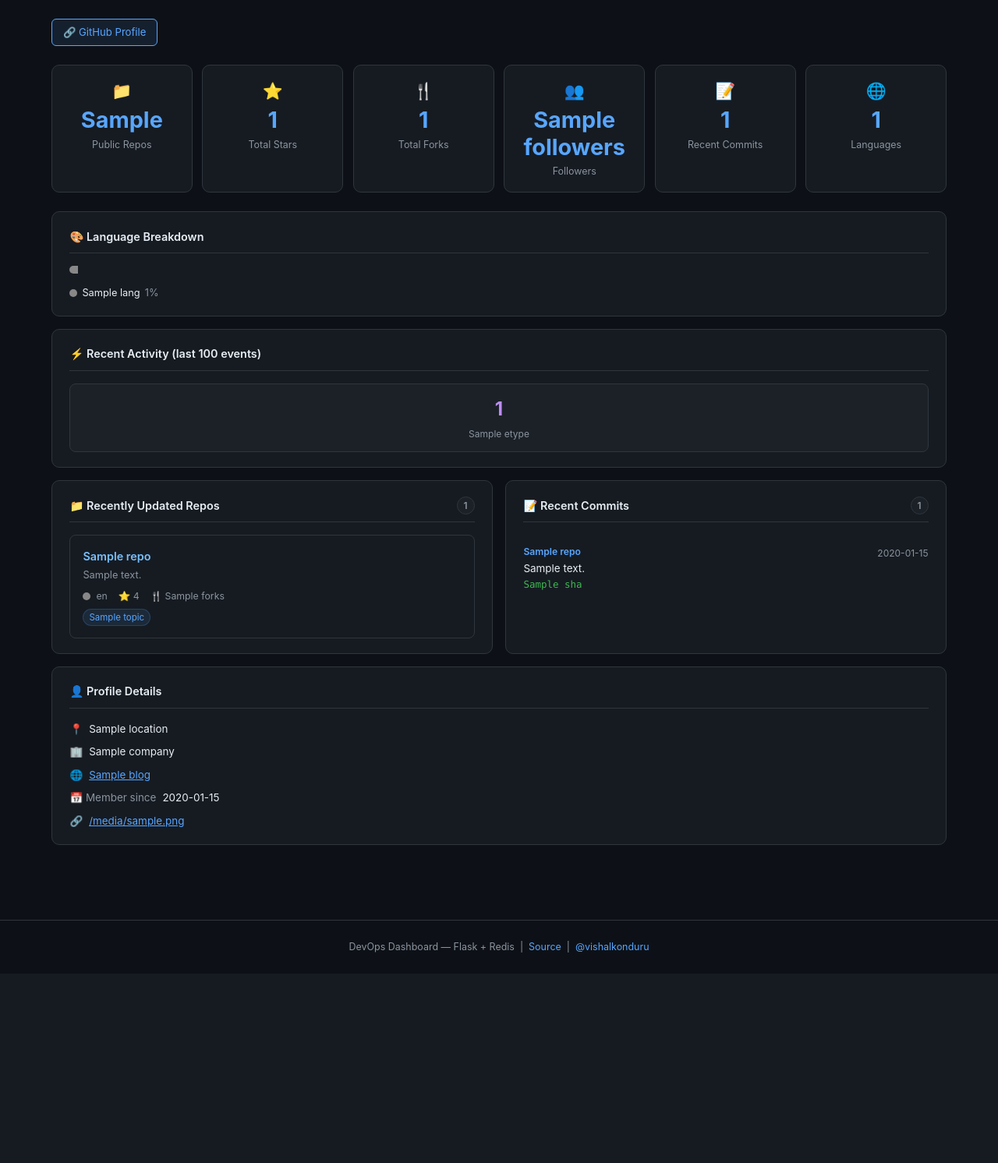
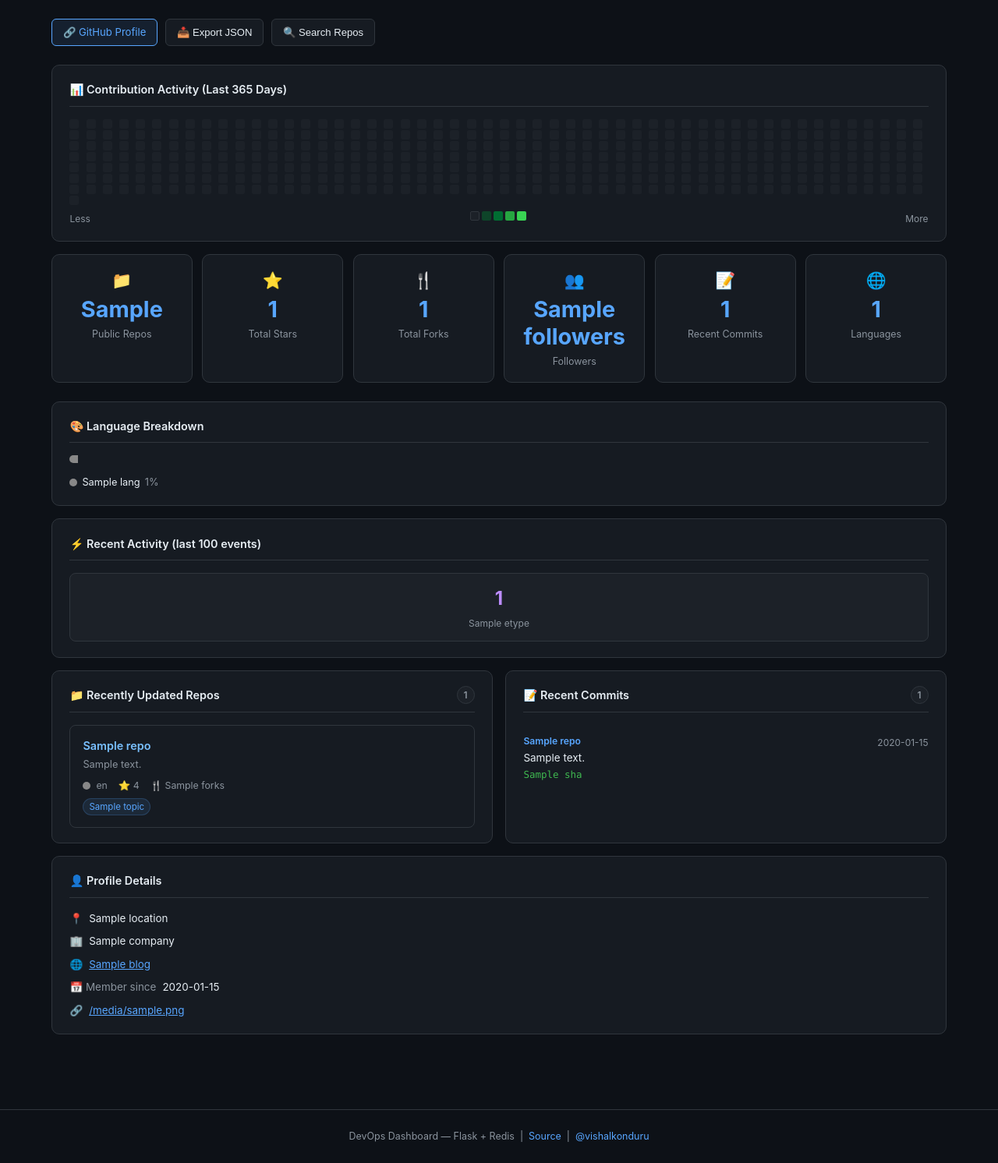
Before and after one commit to vishalkonduru/devops-dashboard, a Flask app: template templates/index.html in a window 1280 px wide. Shown: the part 85-1577 px from the top of the page at 78% size. Before the commit the page ends 1307 px from the top, so only its background shows below. Run offline with Flask 3, Linux system fonts and the light colour scheme; the template is opened without the code that fills it: most values are stand-ins (such as "Sample title", 1, 10 or a date in 2020); grey boxes marked "Sample" are stand-in pictures.

Commit message:
feat: add contribution graph, repo search, and data export

```diff
--- a/fetcher.py
+++ b/fetcher.py
@@ -253,6 +253,28 @@ def get_uptime():
     return f'{hours}h {minutes}m {seconds}s'
 
 
+def fetch_contribution_data():
+    """Fetch contribution events for the last 365 days."""
+    events = _get(
+        f'https://api.github.com/users/{GITHUB_USERNAME}/events',
+        params={'per_page': 100}
+    )
+    if _is_error(events) or not isinstance(events, list):
+        return {}
+
+    from datetime import datetime, timedelta
+    today = datetime.now(timezone.utc).date()
+    year_ago = today - timedelta(days=365)
+
+    contributions = {}
+    for event in events:
+        created = event.get('created_at', '')[:10]
+        if created and created >= str(year_ago):
+            contributions[created] = contributions.get(created, 0) + 1
+
+    return contributions
+
+
 def get_all_data():
     now_ist = datetime.now(IST)
     return {
@@ -261,6 +283,7 @@ def get_all_data():
         'commits':        fetch_commit_activity(),
         'language_stats': fetch_language_stats(),
         'event_summary':  fetch_event_summary(),
+        'contributions':  fetch_contribution_data(),
         'uptime':         get_uptime(),
         'fetched_at':     now_ist.strftime('%d %b %Y, %I:%M %p IST'),
     }
--- a/templates/index.html
+++ b/templates/index.html
@@ -117,7 +117,55 @@
 
   <div class="action-bar">
     <a class="btn btn-primary" href="{{ data.profile.html_url }}" target="_blank" rel="noopener">🔗 GitHub Profile</a>
+    <button class="btn" onclick="exportData('json')">📥 Export JSON</button>
+    <button class="btn" onclick="toggleSearch()">🔍 Search Repos</button>
   </div>
+
+  <div id="search-bar" style="display:none; margin-bottom:1rem;">
+    <input type="text" id="repo-search" placeholder="Search repositories..." style="width:100%; padding:8px 12px; background:var(--surface); border:1px solid var(--border); border-radius:6px; color:var(--text); font-size:0.9rem;" oninput="filterRepos(this.value)">
+  </div>
+
+  {% if data.contributions %}
+  <div class="section">
+    <div class="section-title">📊 Contribution Activity (Last 365 Days)</div>
+    <div id="contribution-graph" style="display:grid; grid-template-columns:repeat(52, 1fr); gap:2px; margin-top:0.5rem;"></div>
+    <div style="display:flex; justify-content:space-between; margin-top:8px; font-size:0.75rem; color:var(--muted);">
+      <span>Less</span>
+      <div style="display:flex; gap:3px;">
+        <div style="width:12px; height:12px; background:var(--surface2); border:1px solid var(--border); border-radius:2px;"></div>
+        <div style="width:12px; height:12px; background:#0e4429; border-radius:2px;"></div>
+        <div style="width:12px; height:12px; background:#006d32; border-radius:2px;"></div>
+        <div style="width:12px; height:12px; background:#26a641; border-radius:2px;"></div>
+        <div style="width:12px; height:12px; background:#39d353; border-radius:2px;"></div>
+      </div>
+      <span>More</span>
+    </div>
+  </div>
+  <script>
+    const contributions = {{ data.contributions | tojson }};
+    function renderContributionGraph() {
+      const container = document.getElementById('contribution-graph');
+      const today = new Date();
+      const days = [];
+      for (let i = 364; i >= 0; i--) {
+        const d = new Date(today);
+        d.setDate(d.getDate() - i);
+        days.push(d.toISOString().split('T')[0]);
+      }
+      const maxCount = Math.max(...Object.values(contributions), 1);
+      days.forEach(date => {
+        const count = contributions[date] || 0;
+        const intensity = count === 0 ? 0 : Math.min(4, Math.ceil((count / maxCount) * 4));
+        const colors = ['var(--surface2)', '#0e4429', '#006d32', '#26a641', '#39d353'];
+        const cell = document.createElement('div');
+        cell.style.cssText = `width:12px; height:12px; background:${colors[intensity]}; border-radius:2px; cursor:pointer;`;
+        cell.title = `${date}: ${count} contribution${count !== 1 ? 's' : ''}`;
+        container.appendChild(cell);
+      });
+    }
+    renderContributionGraph();
+  </script>
+  {% endif %}
 
   <div class="stats-grid">
     <div class="stat-card"><div class="icon">📁</div><div class="num">{{ data.profile.public_repos }}</div><div class="label">Public Repos</div></div>
@@ -237,6 +285,29 @@
   (function() {
     try { const saved = localStorage.getItem(STORAGE_KEY); if (saved) applyTheme(saved); } catch(_) {}
   })();
+
+  function toggleSearch() {
+    const bar = document.getElementById('search-bar');
+    bar.style.display = bar.style.display === 'none' ? 'block' : 'none';
+  }
+  function filterRepos(query) {
+    const cards = document.querySelectorAll('.repo-card');
+    const lower = query.toLowerCase();
+    cards.forEach(card => {
+      const name = card.querySelector('a').textContent.toLowerCase();
+      const desc = (card.querySelector('.repo-desc') || {}).textContent.toLowerCase();
+      card.style.display = (name.includes(lower) || desc.includes(lower)) ? 'block' : 'none';
+    });
+  }
+  function exportData(format) {
+    fetch('/api/data').then(r => r.json()).then(data => {
+      const blob = new Blob([JSON.stringify(data, null, 2)], {type: 'application/json'});
+      const url = URL.createObjectURL(blob);
+      const a = document.createElement('a');
+      a.href = url; a.download = 'dashboard-data.json';
+      a.click(); URL.revokeObjectURL(url);
+    });
+  }
 </script>
 
 </body>
```
